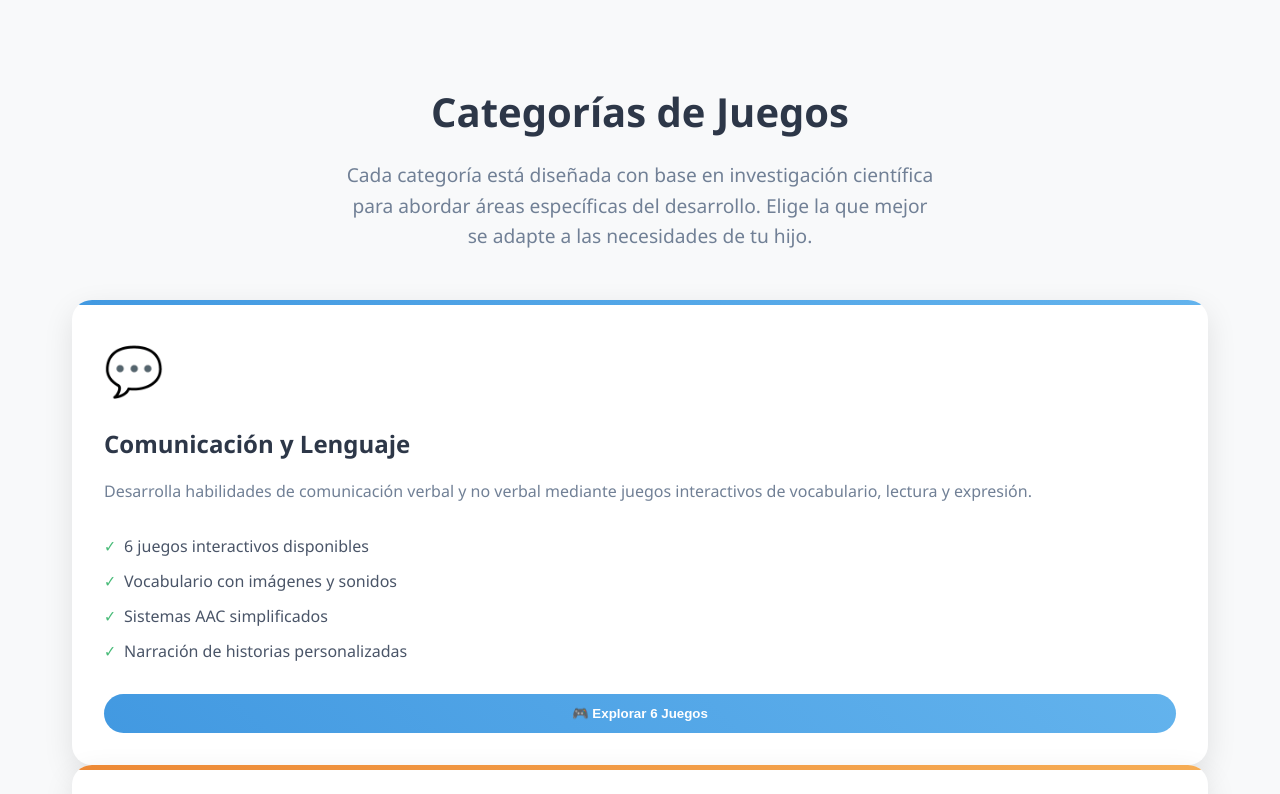
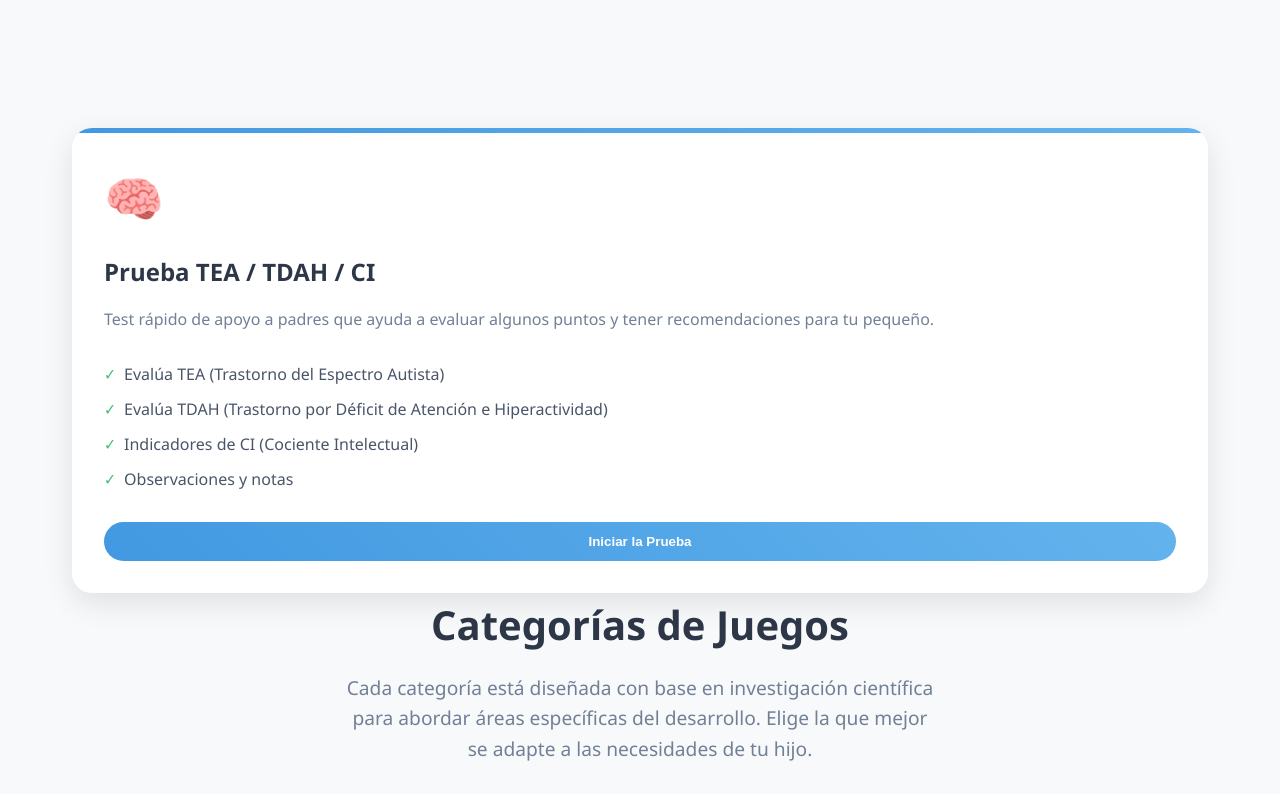
Before and after one commit to juanluis911/juegosTEA, a plain HTML site: page index.html in a window 1280 px wide. Shown: the part 920-1714 px from the top of the page. Drawn offline with Linux system fonts and the light colour scheme.

Commit message:
Prueba autismo 1.4

```diff
--- a/index.html
+++ b/index.html
@@ -168,7 +168,7 @@
             </div>
             <ul class="nav-menu">
                 <li><a href="#inicio" class="nav-link">Inicio</a></li>
-                <li><a href="#" id="test-rapido" onclick="testRapido()" class="nav-link">🧠 Prueba TEA / TDAH / CI </a></li>
+                <li><a href="#test-rapido"  class="nav-link">🧠 Prueba TEA / TDAH / CI </a></li>
                 <li><a href="#categorias" class="nav-link">Categorías</a></li>
                 <li><a href="#edades" class="nav-link">Por Edades</a></li>
                 <li><a href="#recursos" class="nav-link">Recursos</a></li>
@@ -223,11 +223,27 @@
     <!-- Categories Section -->
     <section class="categories" id="categorias">
         <div class="container">
+            <div class="categories-grid">
+                    <!-- Communication Games -->
+                    <a href="./test-rapido-autismo.html" class="category-card communication" id="test-rapido" style="display:block; text-decoration:none; color:inherit;">
+                        <span class="card-icon">🧠</span>
+                        <h3 class="card-title">Prueba TEA / TDAH / CI</h3>
+                        <p class="card-description">
+                            Test rápido de apoyo a padres que ayuda a evaluar algunos puntos y tener recomendaciones para tu pequeño.
+                        </p>
+                        <ul class="card-features">
+                            <li>Evalúa TEA (Trastorno del Espectro Autista)</li>
+                            <li>Evalúa TDAH (Trastorno por Déficit de Atención e Hiperactividad)</li>
+                            <li>Indicadores de CI (Cociente Intelectual)</li>
+                            <li>Observaciones y  notas</li>
+                        </ul>
+                        <button class="card-button">Iniciar la Prueba</button>
+                    </a>
+                </div>
             <h2 class="section-title">Categorías de Juegos</h2>
             <p class="section-subtitle">
                 Cada categoría está diseñada con base en investigación científica para abordar áreas específicas del desarrollo. Elige la que mejor se adapte a las necesidades de tu hijo.
             </p>
-
                 <div class="categories-grid">
                     <!-- Communication Games -->
                     <a href="./categorias/comunicacion-lenguaje.html" class="category-card communication" style="display:block; text-decoration:none; color:inherit;">
```
Lines whose indentation alone changed are shown as unchanged.
